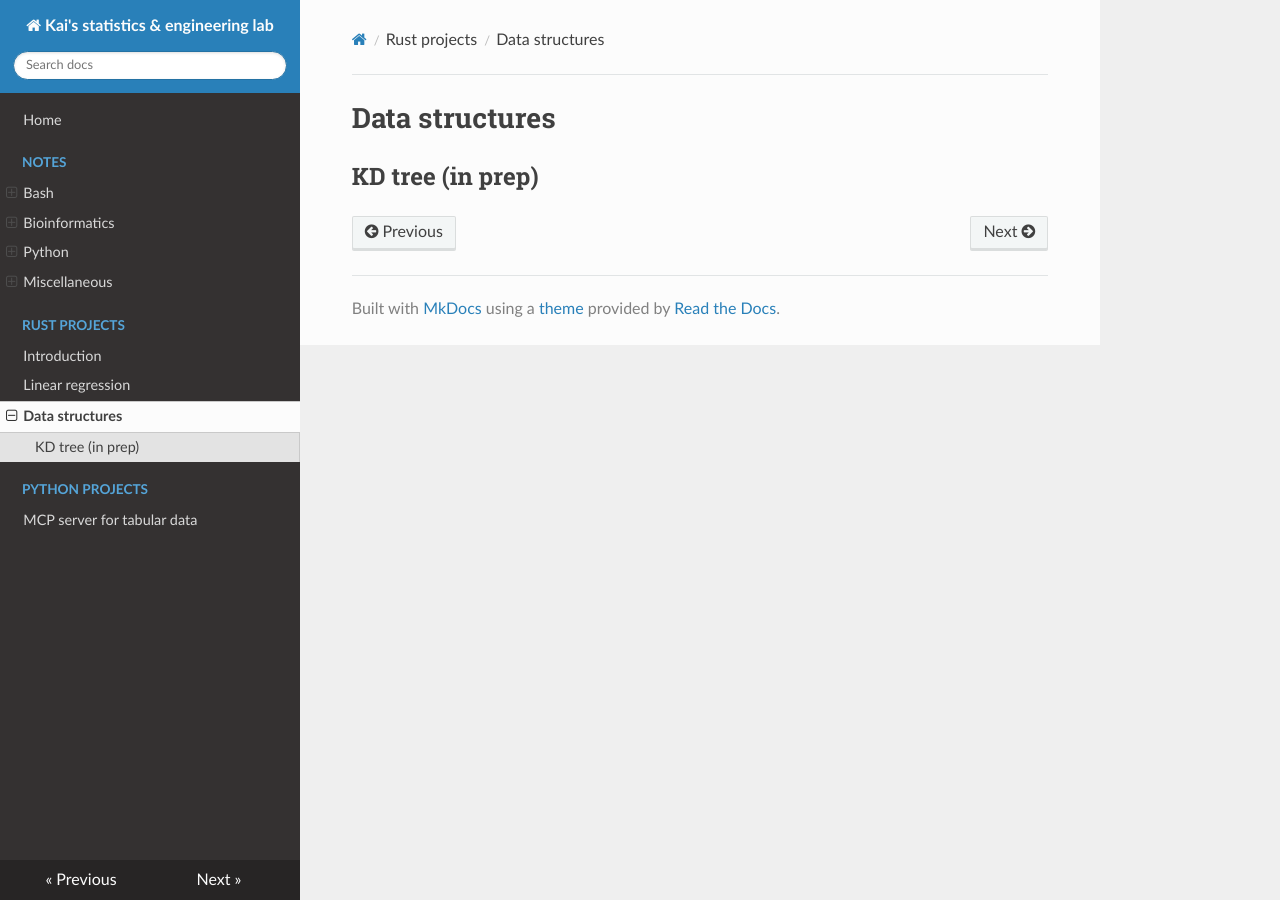
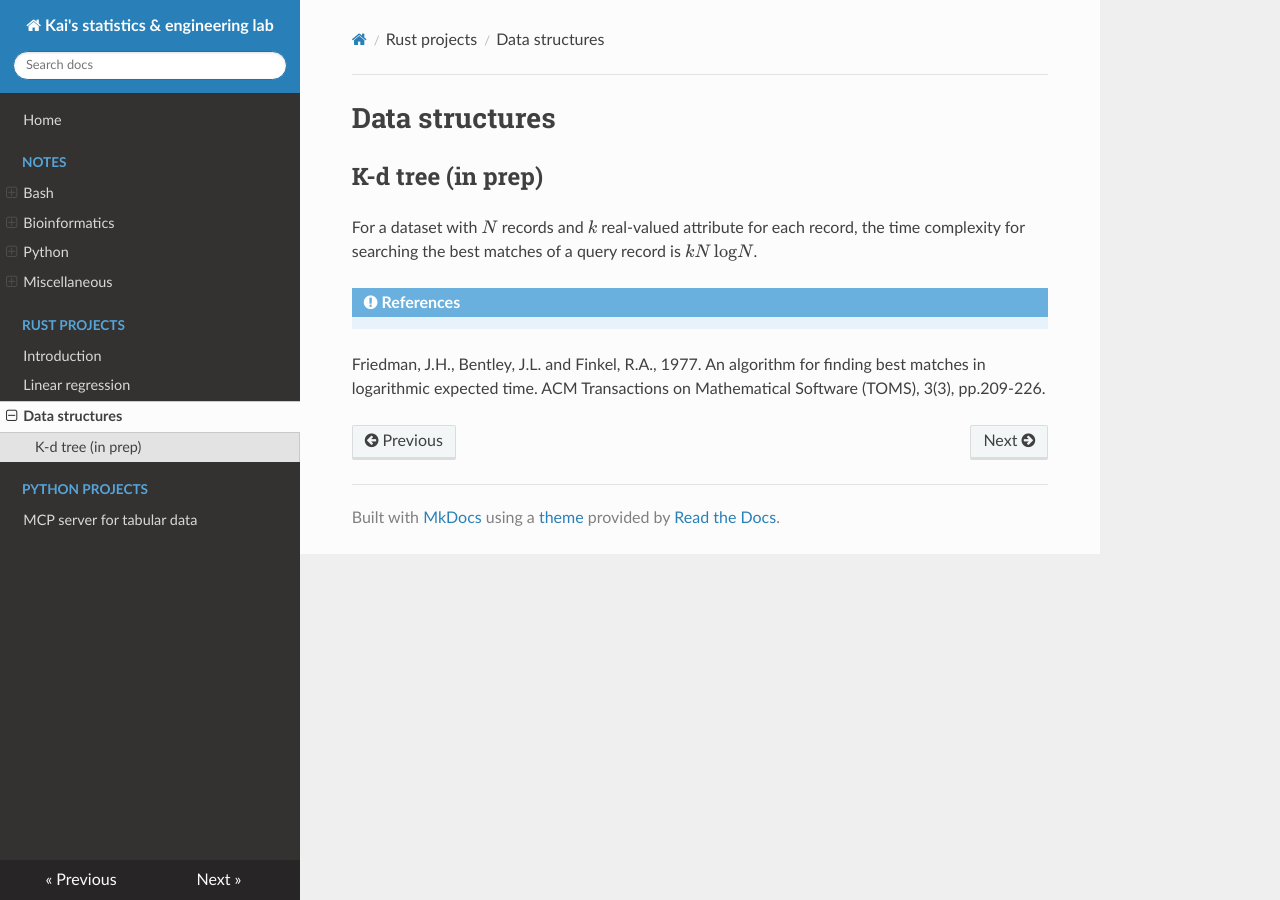
Before and after one commit to drkaizeng/statistics_and_engineering_lab, an MkDocs documentation site: the page built from docs/rust_projects/data_structures.md, in a window 1280 px wide. Built offline with MkDocs 1.6.1, drawn with Linux system fonts in a browser that asks for light colours; nearby versions of some CDN libraries.

Commit message:
Notes re k-d tree

```diff
--- a/docs/rust_projects/data_structures.md
+++ b/docs/rust_projects/data_structures.md
@@ -1,3 +1,8 @@
 # Data structures
 
-## KD tree (in prep)
+## K-d tree (in prep)
+For a dataset with $N$ records and $k$ real-valued attribute for each record, the time complexity for searching the best matches of a query record is $kN \, \text{log} N$.
+
+
+!!! note "References"
+Friedman, J.H., Bentley, J.L. and Finkel, R.A., 1977. An algorithm for finding best matches in logarithmic expected time. ACM Transactions on Mathematical Software (TOMS), 3(3), pp.209-226.
```
